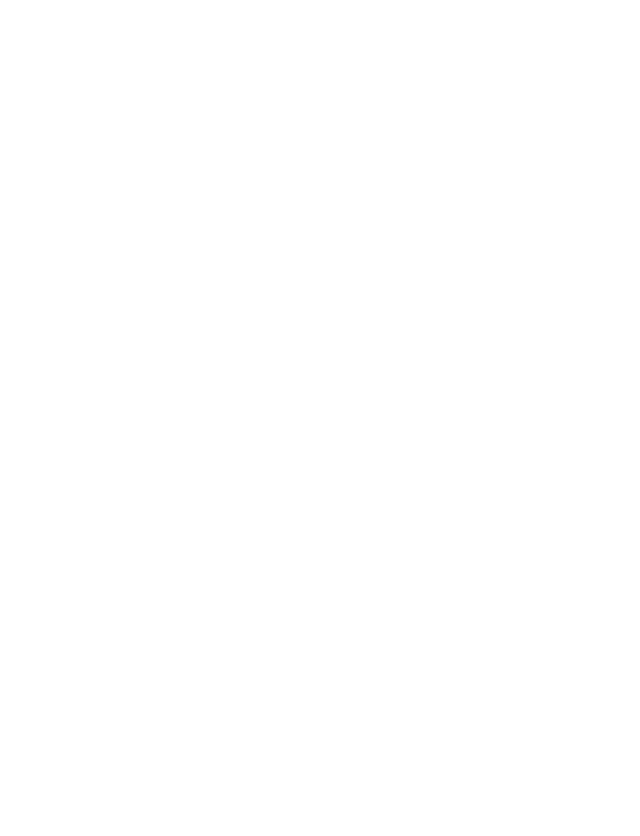
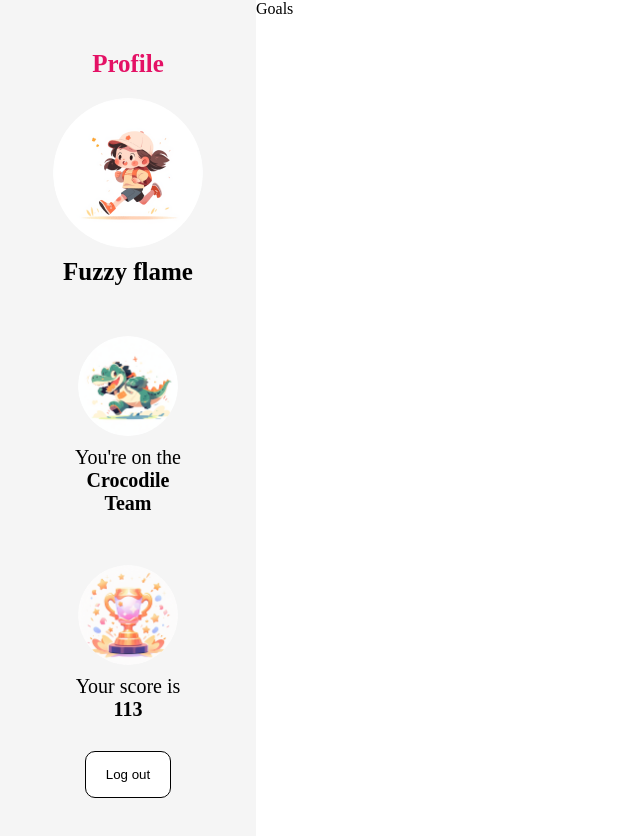
Before and after one commit to Emotivz/marafun, a React (Create React App) app: page /profile/1 in a window 1280 px wide. Before the commit this address had no page. Shown: the top 836 px of the page, without its empty margins (0-640 px from the left). Before the commit the page ends 800 px from the top, so only its background shows below. Built offline with nearby package versions, Linux system fonts and the light colour scheme.

Commit message:
style profile sidebar

```diff
--- a/src/App.js
+++ b/src/App.js
@@ -17,6 +17,7 @@
           <Route path={"/login/student"} element={<StudentLogin />} />
           <Route path={"/login"} />
           <Route path={"/leaderBoard"} element={<LeaderBoard />} />
+          <Route path={"/profile/:studentId"} element={<Profile />} />
         </Routes>
       </BrowserRouter>
     </div>
--- a/src/components/ProfileInfo/ProfileInfo.js
+++ b/src/components/ProfileInfo/ProfileInfo.js
@@ -1,33 +1,39 @@
-import iconURL from "../../assets/icons/koala-cartoon-fox-avatar-png-favpng-v7ir0MbUDz8DRDmVVX4Zz1EEU.jpg";
 import "./ProfileInfo.scss";
+import avatarURL from "../../assets/logos/Ellipse 12.png";
+import teamAvatarURL from "../../assets/logos/Ellipse 16.png";
+import scoreURL from "../../assets/logos/Ellipse 17.png";
 
 export default function ProfileInfo() {
   return (
     <>
       <section className="profile">
         <section className="profile-info">
-          <h1>Profile</h1>
+          <h1 className="profile-info__title">Profile</h1>
           <div className="container">
-            <img className="profile-info__avatar" src={iconURL} alt="" />
+            <img className="profile-info__avatar" src={avatarURL} alt="" />
             <h2 className="profile-info__avatar-text"> Fuzzy flame</h2>
           </div>
 
           <div className="container">
-            <img className="profile-info__team-avatar" src={iconURL} alt="" />
+            <img
+              className="profile-info__team-avatar"
+              src={teamAvatarURL}
+              alt=""
+            />
             <p className="profile-info__team-avatar-text">
               You're on the <b>Crocodile Team</b>
             </p>
           </div>
 
           <div className="container">
-            <img className="profile-info__score-icon" src={iconURL} alt="" />
+            <img className="profile-info__score-icon" src={scoreURL} alt="" />
             <p className="profile-info__score-icon-text">
               Your score is <b>113</b>
             </p>
           </div>
         </section>
 
-        <button>Log out</button>
+        <button className="log-out-button">Log out</button>
       </section>
     </>
   );
--- a/src/components/ProfileInfo/ProfileInfo.scss
+++ b/src/components/ProfileInfo/ProfileInfo.scss
@@ -1,44 +1,52 @@
 .profile {
   width: 20vw;
-  background-color: #f6f1f1;
+  background-color: #f5f5f5;
   display: flex;
   flex-direction: column;
   justify-content: space-between;
   align-items: center;
   padding: 5rem;
-  height: 100vh;
+  text-align: center;
 }
 
 .profile-info {
   display: flex;
   flex-direction: column;
+
+  &__title {
+    color: #e41165;
+    font-size: 2.5rem;
+  }
   &__avatar {
-    height: 10rem;
-    width: 10rem;
+    height: 15rem;
+    width: 15rem;
     border-radius: 50%;
   }
   &__avatar-text {
     padding: 1rem;
+    font-size: 2.5rem;
   }
 
   &__team-avatar {
-    height: 8rem;
-    width: 8rem;
+    height: 10rem;
+    width: 10rem;
     border-radius: 50%;
   }
 
   &__team-avatar-text {
     padding: 1rem;
+    font-size: 2rem;
   }
 
   &__score-icon {
-    height: 8rem;
-    width: 8rem;
+    height: 10rem;
+    width: 10rem;
     border-radius: 50%;
   }
 
   &__score-icon-text {
     padding: 1rem;
+    font-size: 2rem;
   }
 }
 
@@ -48,3 +56,10 @@
   padding: 2rem;
   align-items: center;
 }
+
+.log-out-button {
+  padding: 1.5rem 2rem;
+  background: #ffffff;
+  border: 1px solid #000000;
+  border-radius: 10px;
+}
```
